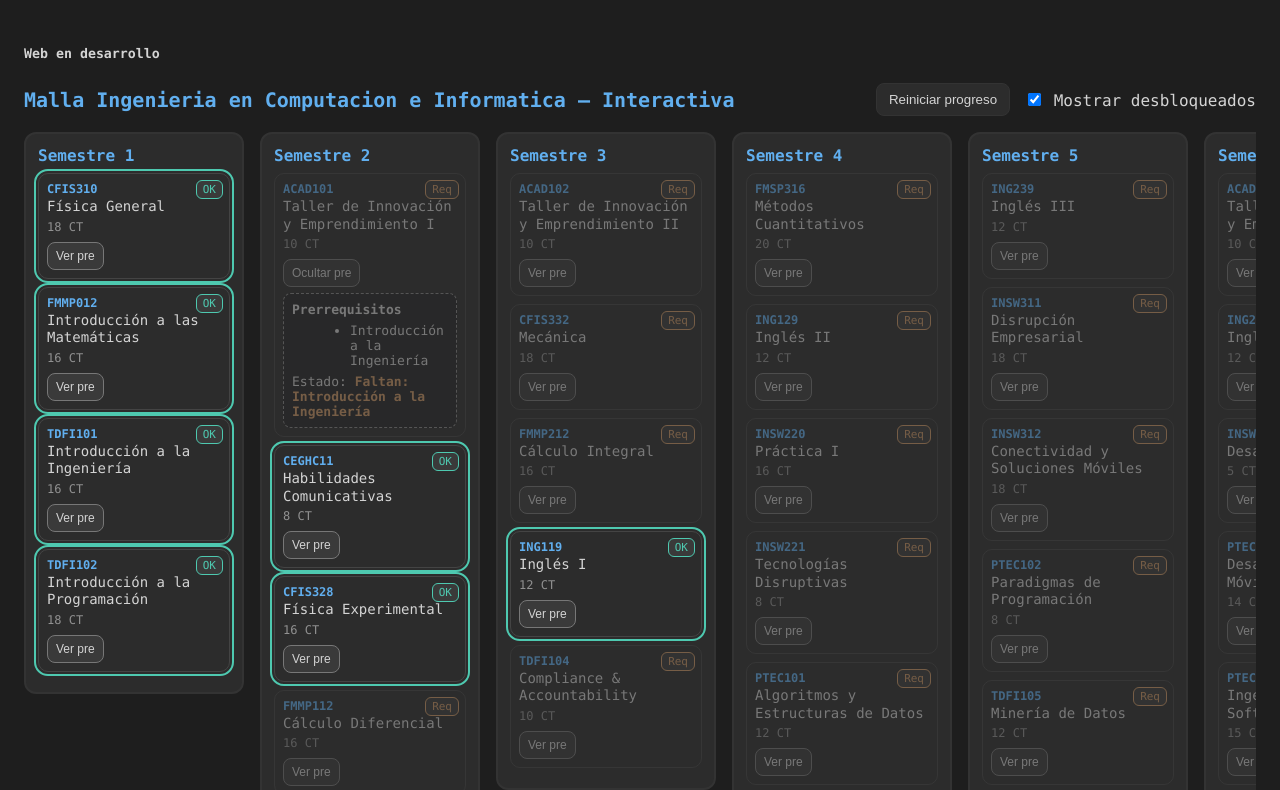
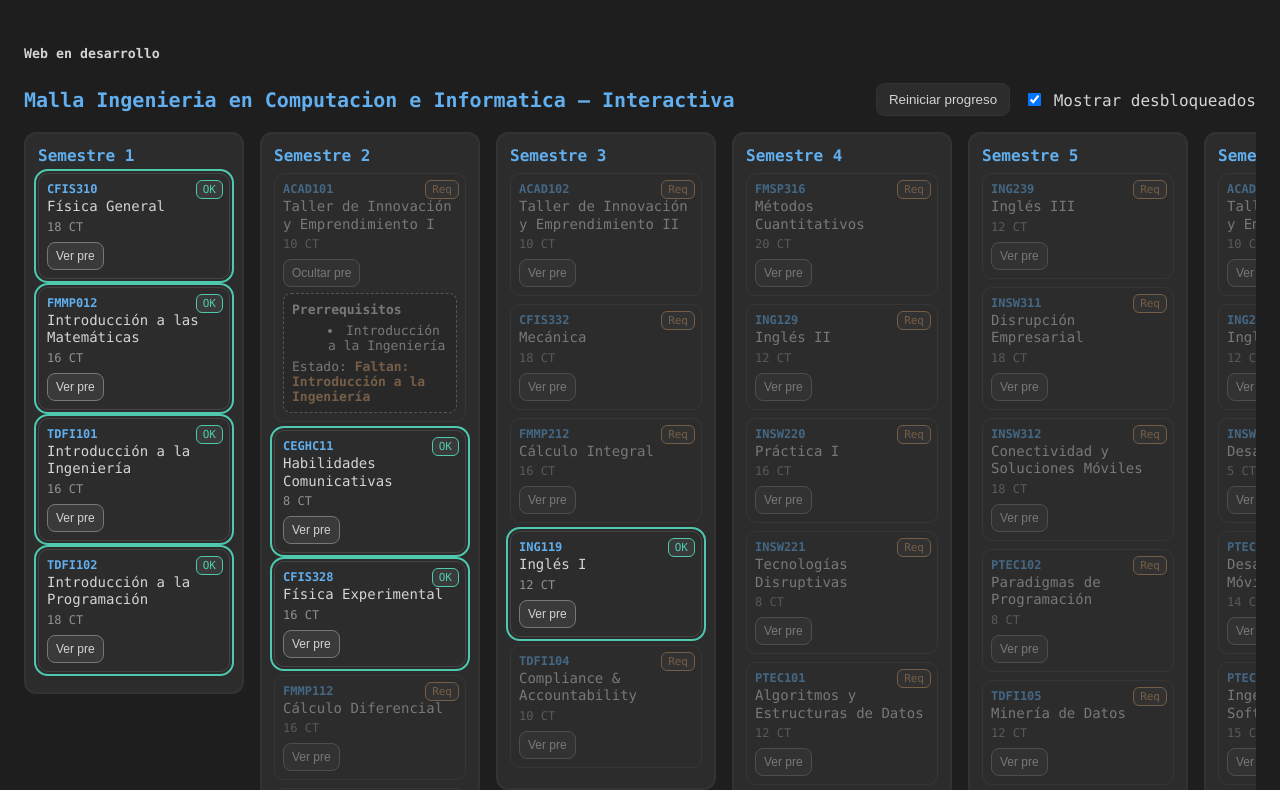
Before and after one commit to lauritaggz/Malla_IngCI, a plain HTML site: page index.html in a window 1280 px wide. Both pictures are taken after a click on the element 370 px from the left and 234 px from the top of the page. Shown: the top 790 px of the page. Drawn offline with Linux system fonts and the light colour scheme.

Commit message:
Update style.css

```diff
--- a/style.css
+++ b/style.css
@@ -183,6 +183,15 @@ header h1 {
   background: var(--panel-bg);
   font-size: 13px;
   color: var(--txt);
+  word-wrap:break-word ;
+  overflow-wrap: break-word;
+}
+.prereq-panel ul{
+  margin: 6px 0 0;
+  padding-left: 18px;
+  list-style-position: inside;
+  word-wrap: break-word;
+  overflow-wrap: break-word
 }
 .prereq-panel.open { display: block }
 .prereq-panel strong { font-weight: 700 }
```
